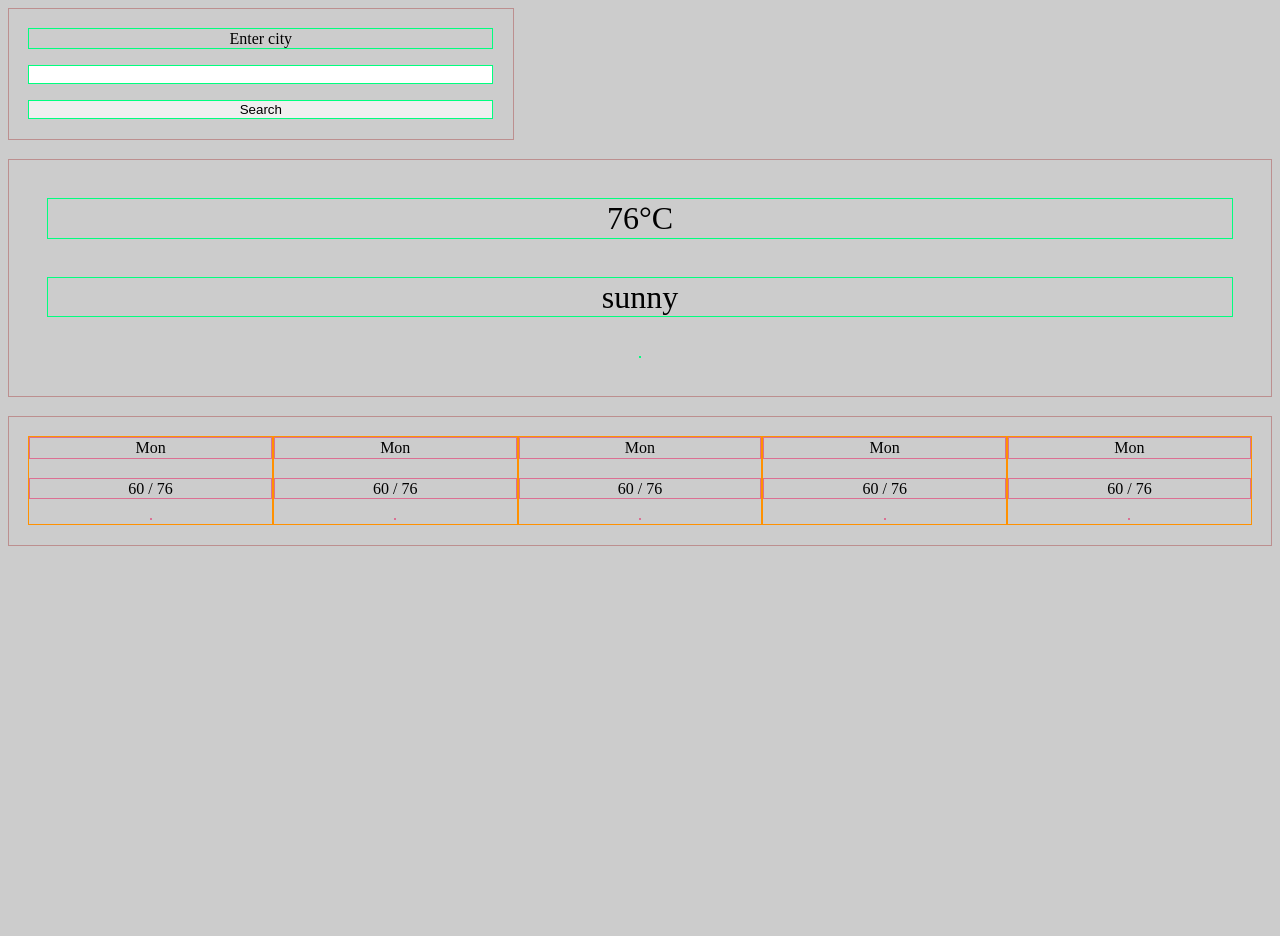
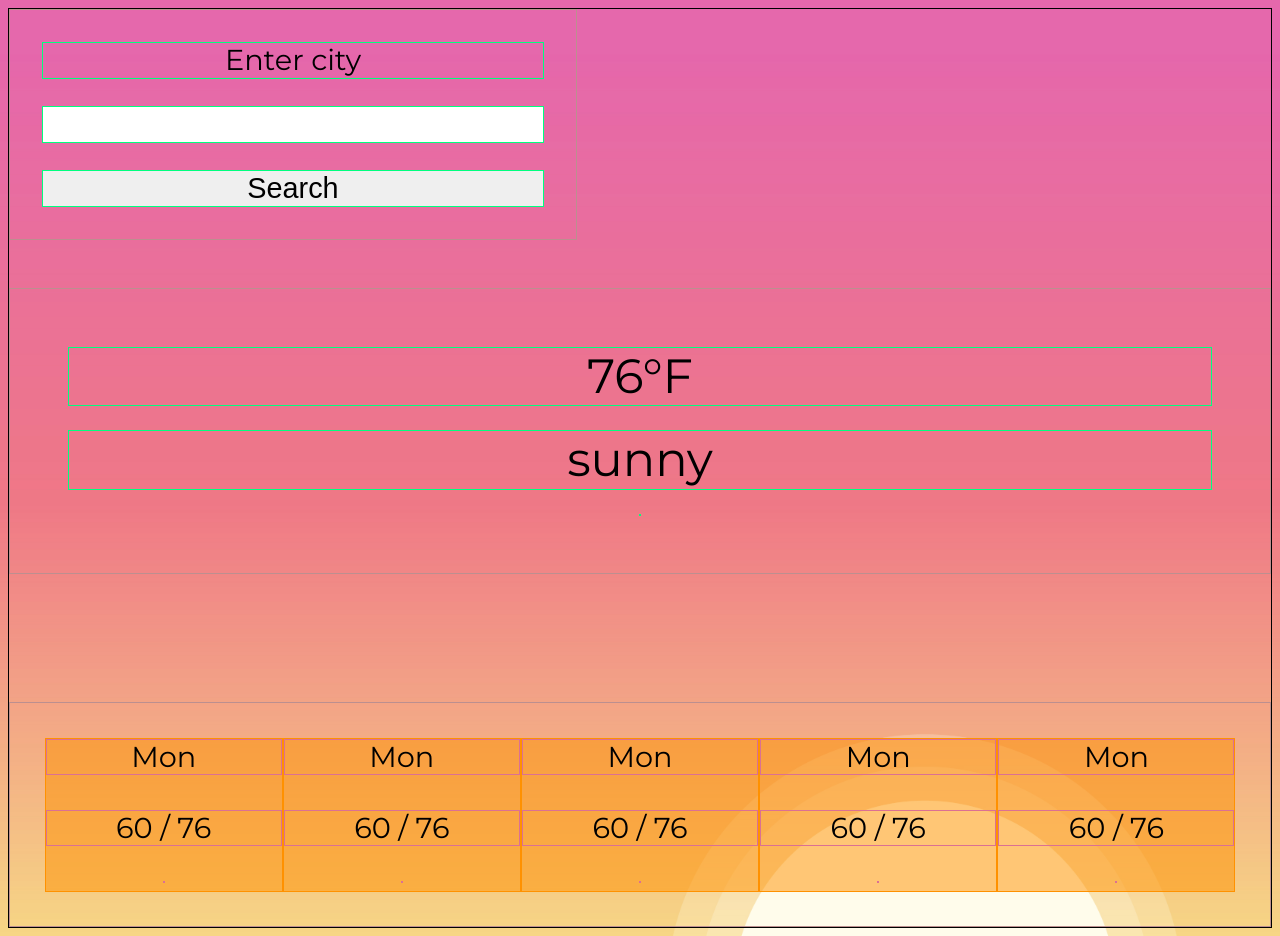
Before and after one commit to matthewvolny/module5-day1-apis, a plain HTML site: page WeatherApp/WeatherApp.html in a window 1280 px wide. Before the commit the page ends 800 px from the top, so only its background shows below. Drawn offline with Linux system fonts and the light colour scheme.

Commit message:
improved styling

```diff
--- a/WeatherApp/WeatherApp.html
+++ b/WeatherApp/WeatherApp.html
@@ -5,12 +5,19 @@
     <meta http-equiv="X-UA-Compatible" content="IE=edge" />
     <meta name="viewport" content="width=device-width, initial-scale=1.0" />
     <title>Document</title>
-
+    <link rel="preconnect" href="https://fonts.googleapis.com" />
+    <link rel="preconnect" href="https://fonts.gstatic.com" crossorigin />
+    <link
+      href="https://fonts.googleapis.com/css2?family=Comfortaa&family=Montserrat:wght@400;700&display=swap"
+      rel="stylesheet"
+    />
     <style>
       :root {
         line-height: 1.2;
         font-size: 1rem;
         box-sizing: border-box;
+        font-family: "Comfortaa", cursive;
+        font-family: "Montserrat", sans-serif;
       }
 
       *,
@@ -25,11 +32,16 @@
       }
 
       body {
-        background-image: url(./weatherAppBackgroundDay.jpg);
+        background-image: url(./assets/weatherAppBackgroundDay.jpg);
         background-size: 100%;
         background-color: #cccccc;
       }
       .container {
+        border: black 1px solid;
+      }
+
+      .container > * {
+        /* margin-top: 6rem; */
       }
 
       .search {
@@ -37,13 +49,21 @@
         flex-direction: column;
         border: solid 1px rosybrown;
         margin-right: auto;
-        width: 40%;
+        margin-top: 0;
+        width: 45%;
         text-align: center;
-        padding: 1.2em;
+        padding: 2em;
       }
 
       .search > * {
         border: springgreen 1px solid;
+        margin-top: 1.7rem;
+        font-size: 1.8rem;
+      }
+
+      .search > div {
+        border: springgreen 1px solid;
+        margin-top: 0rem;
       }
 
       .current {
@@ -52,11 +72,16 @@
         text-align: center;
         border: rosybrown solid 1px;
         padding: 1.2em;
-        font-size: 2rem;
+        font-size: 3rem;
+        margin-top: 3rem;
       }
       .current > * {
         border: springgreen 1px solid;
-        /* margin: 0 auto; */
+        margin-top: 1.5rem;
+      }
+
+      .current-temp {
+        margin-top: 0rem;
       }
 
       .current-weather-emoji {
@@ -71,6 +96,8 @@
         padding: 1.2em;
         justify-content: space-between;
         text-align: center;
+        margin-top: 8rem;
+        font-size: 1.8rem;
       }
 
       .daily > * {
@@ -78,6 +105,7 @@
         flex-grow: 1;
         margin-top: 0em;
         /* padding: 1.2em; */
+        background-color: rgb(255, 145, 0, 0.5);
       }
       .daily > * > * {
         border: palevioletred 1px solid;
@@ -96,7 +124,7 @@
       </header>
       <main>
         <div class="current">
-          <div class="current-temp">76°C</div>
+          <div class="current-temp">76°F</div>
           <div class="current-weather-description">sunny</div>
           <img src="" class="current-weather-emoji" />
         </div>
@@ -226,7 +254,9 @@
               currentWeek[i];
             document.querySelector(
               `.temp-range${i + 1}`
-            ).textContent = `${fiveDayWeather[i].min} / ${fiveDayWeather[i].max}`;
+            ).textContent = `${fiveDayWeather[i].min.toFixed(
+              0
+            )} / ${fiveDayWeather[i].max.toFixed(0)}`;
             document.querySelector(
               `.weather-emoji${i + 1}`
             ).src = `http://openweathermap.org/img/w/${fiveDayWeather[i].icon}.png`;
@@ -243,7 +273,7 @@
           const result = await response.json().then((data) => {
             console.log(data);
             let currentTempRaw = data.main.temp;
-            currentTemp.innerHTML = `${currentTempRaw.toFixed(0)}°C`;
+            currentTemp.innerHTML = `${currentTempRaw.toFixed(0)}°F`;
             currentWeatherDescription.innerHTML = data.weather[0].description;
             currentWeatherEmoji.src = `http://openweathermap.org/img/w/${data.weather[0].icon}.png`;
             currentWeatherEmoji.style.width = "50px";
```
